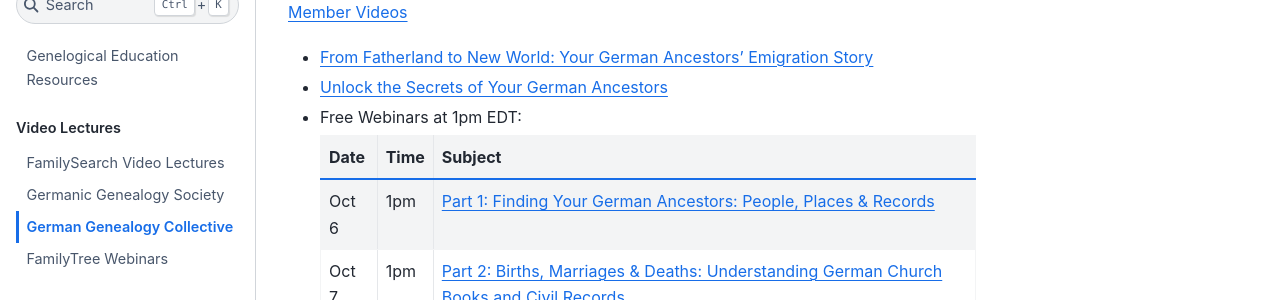
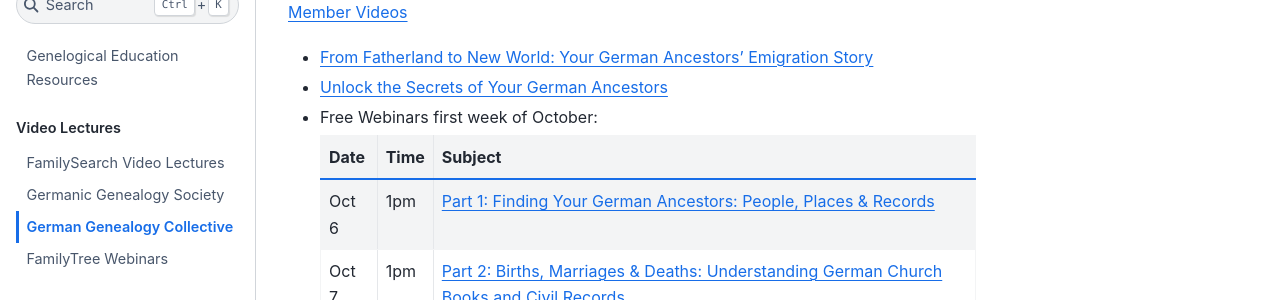
Before and after one commit to kurt-krueckeberg/sphinx-edu, a Jupyter Book: the page built from videos/german-gen-collective.md, in a window 1280 px wide. Shown: the part 136-436 px from the top of the page. Built offline with Jupyter Book 1.0.4 settings and Sphinx 7.4.7 and the Sphinx Book theme 1.1.4, drawn with Linux system fonts in a browser that asks for light colours.

Commit message:
Update files

```diff
--- a/videos/german-gen-collective.md
+++ b/videos/german-gen-collective.md
@@ -5,7 +5,7 @@
 
 - [From Fatherland to New World: Your German Ancestors' Emigration Story](https://members.germangenealogycollective.com/courses/products/86a4a680-fcb7-463c-93c1-d9db7bda624e?courses=my&source=courses)
 - [Unlock the Secrets of Your German Ancestors](https://members.germangenealogycollective.com/courses/products/03c68d81-d0ea-4d47-8ad8-6dff0fc1375d?courses=my&source=courses)
-- Free Webinars at 1pm EDT:
+- Free Webinars first week of October:
   |Date|Time|Subject|
   | -- | -- | ----- |
   |Oct 6|1pm|[Part 1: Finding Your German Ancestors: People, Places & Records](https://us06web.zoom.us/j/84778184778?pwd=4Qj5dsJiLQt8G6lotK7Fs0zqGYzbdG.1)|
```
